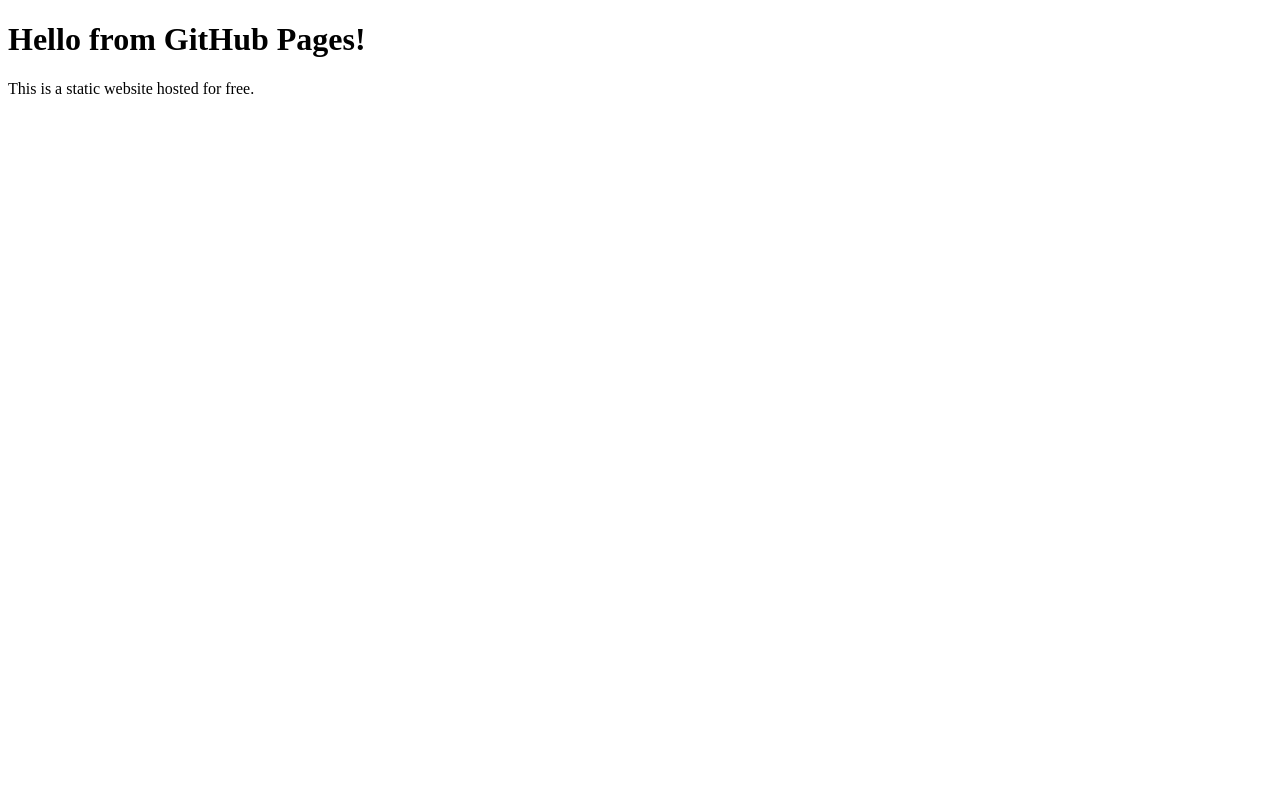
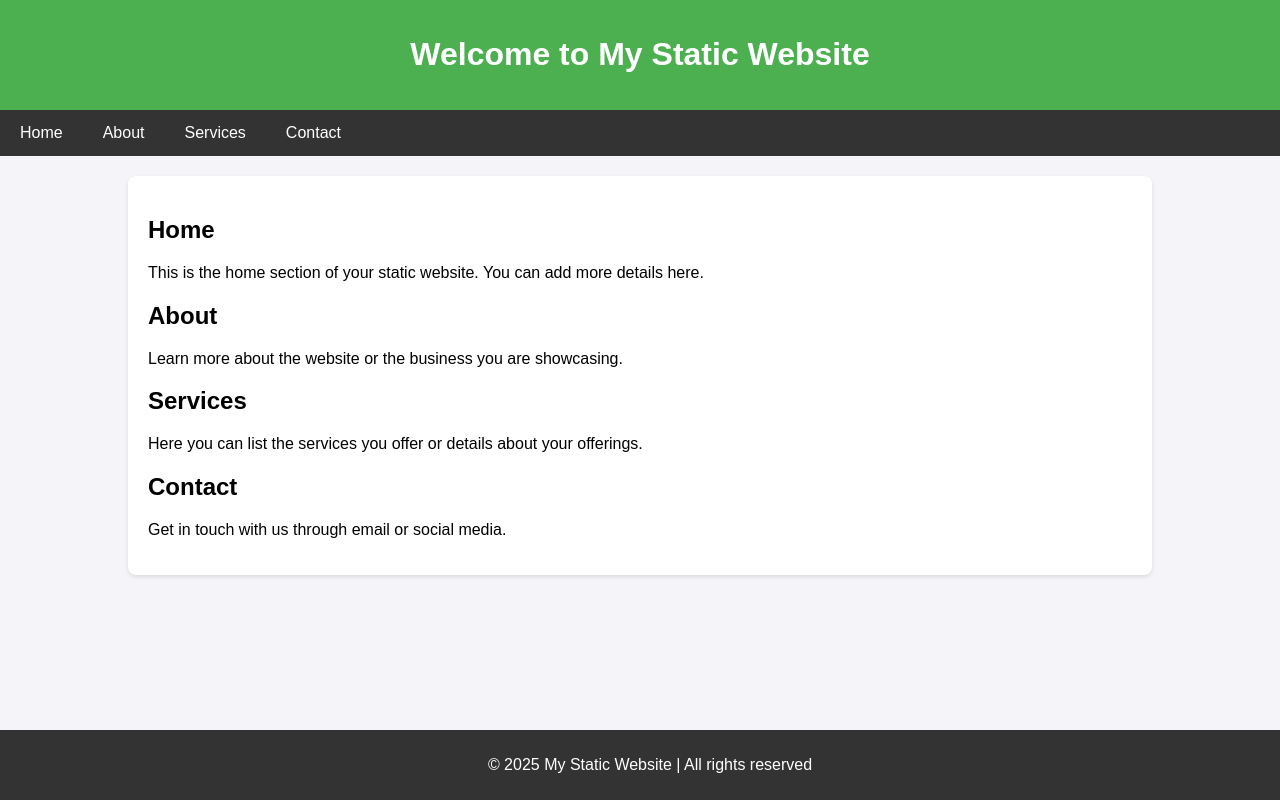
Before and after one commit to saiflm17/eleventh, a plain HTML site: page index.html in a window 1280 px wide. Drawn offline with Linux system fonts and the light colour scheme.

Commit message:
Update index.html

```diff
--- a/index.html
+++ b/index.html
@@ -1,10 +1,98 @@
 <!DOCTYPE html>
-<html>
+<html lang="en">
 <head>
-  <title>My Simple Website</title>
+    <meta charset="UTF-8">
+    <meta name="viewport" content="width=device-width, initial-scale=1.0">
+    <title>My Static Website</title>
+    <style>
+        body {
+            font-family: Arial, sans-serif;
+            margin: 0;
+            padding: 0;
+            background-color: #f4f4f9;
+        }
+        header {
+            background-color: #4CAF50;
+            color: white;
+            padding: 15px 0;
+            text-align: center;
+        }
+        nav {
+            background-color: #333;
+            overflow: hidden;
+        }
+        nav a {
+            color: white;
+            padding: 14px 20px;
+            text-align: center;
+            text-decoration: none;
+            float: left;
+        }
+        nav a:hover {
+            background-color: #ddd;
+            color: black;
+        }
+        .container {
+            width: 80%;
+            margin: 20px auto;
+        }
+        .content {
+            background-color: white;
+            padding: 20px;
+            border-radius: 8px;
+            box-shadow: 0 2px 4px rgba(0, 0, 0, 0.1);
+        }
+        footer {
+            text-align: center;
+            padding: 10px;
+            background-color: #333;
+            color: white;
+            position: fixed;
+            bottom: 0;
+            width: 100%;
+        }
+    </style>
 </head>
 <body>
-  <h1>Hello from GitHub Pages!</h1>
-  <p>This is a static website hosted for free.</p>
+
+    <header>
+        <h1>Welcome to My Static Website</h1>
+    </header>
+
+    <nav>
+        <a href="#home">Home</a>
+        <a href="#about">About</a>
+        <a href="#services">Services</a>
+        <a href="#contact">Contact</a>
+    </nav>
+
+    <div class="container">
+        <div class="content">
+            <section id="home">
+                <h2>Home</h2>
+                <p>This is the home section of your static website. You can add more details here.</p>
+            </section>
+
+            <section id="about">
+                <h2>About</h2>
+                <p>Learn more about the website or the business you are showcasing.</p>
+            </section>
+
+            <section id="services">
+                <h2>Services</h2>
+                <p>Here you can list the services you offer or details about your offerings.</p>
+            </section>
+
+            <section id="contact">
+                <h2>Contact</h2>
+                <p>Get in touch with us through email or social media.</p>
+            </section>
+        </div>
+    </div>
+
+    <footer>
+        <p>&copy; 2025 My Static Website | All rights reserved</p>
+    </footer>
+
 </body>
 </html>
```
